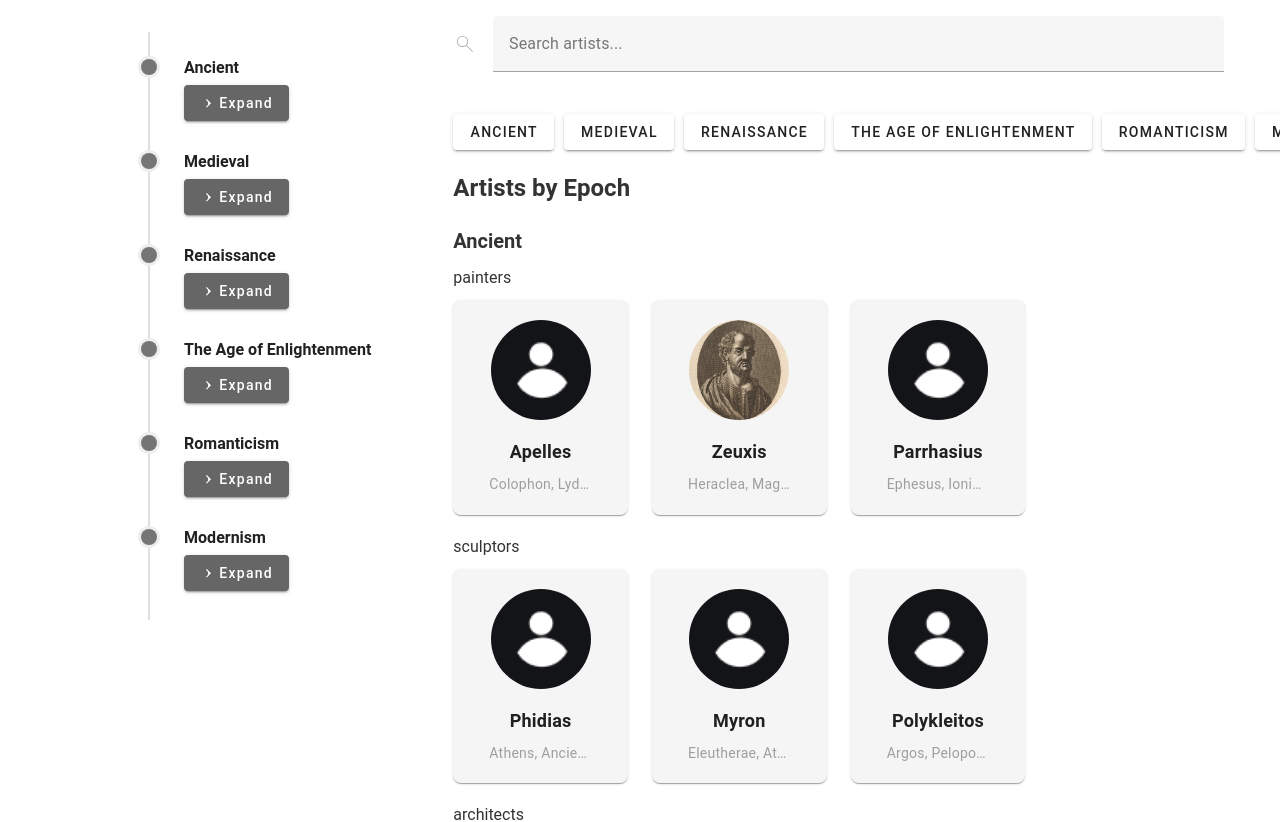
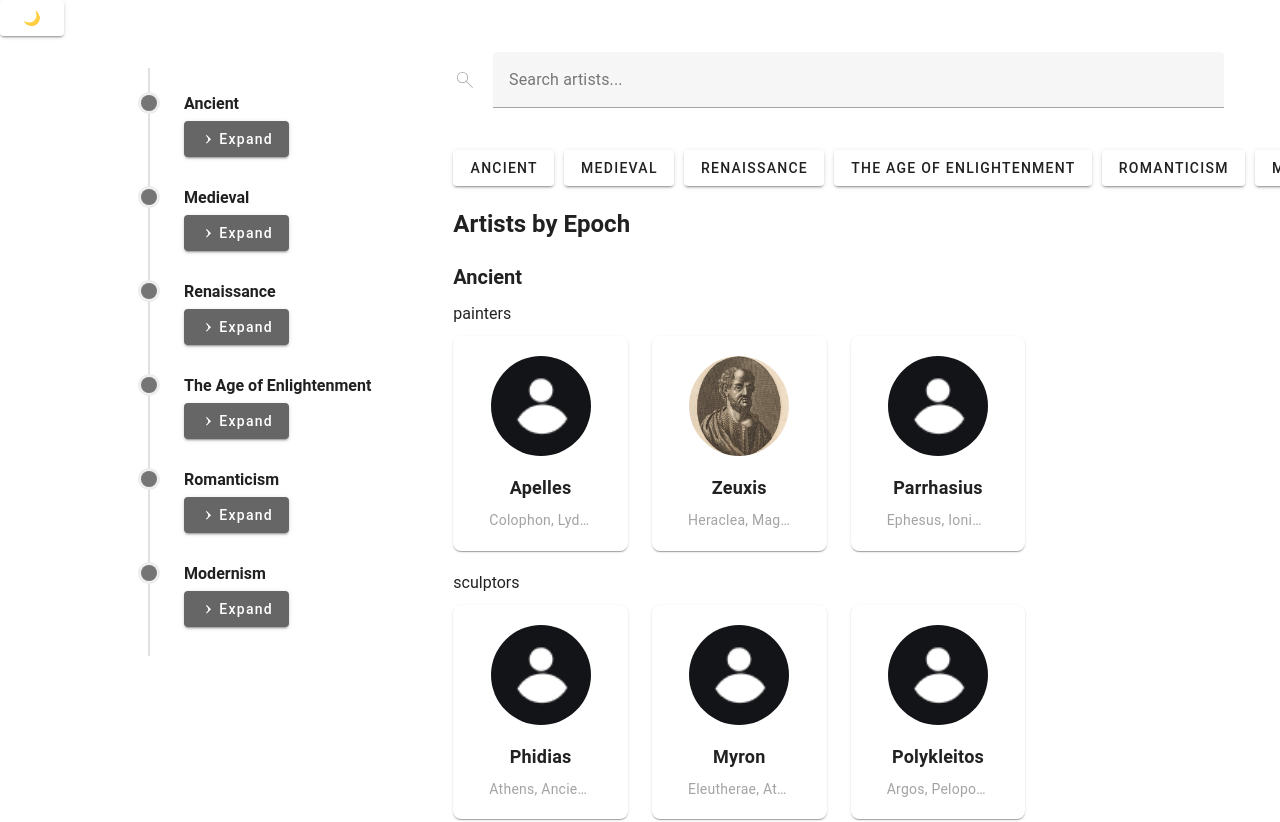
Before and after one commit to seryozhaokhta/vue3-timeline, a Vue app: page / in a window 1280 px wide. Shown: the top 822 px of the page. Built offline with nearby package versions, Linux system fonts and the light colour scheme.

Commit message:
added day/night mode

```diff
--- a/src/App.vue
+++ b/src/App.vue
@@ -2,6 +2,10 @@
 
   <template>
     <v-app>
+      <v-main>
+        <v-btn @click="toggleTheme">
+          {{ $vuetify.theme.global.name === 'light' ? '🌙' : '☀️' }}
+        </v-btn>
         <v-container>
           <v-row>
             <v-col cols="4">
@@ -13,6 +17,7 @@
             </v-col>
           </v-row>
         </v-container>
+      </v-main>
     </v-app>
   </template>
 
@@ -27,5 +32,10 @@ export default {
       ArtTimeline,
       NodesApp,
     },
+    methods: {
+      toggleTheme() {
+        this.$vuetify.theme.global.name = this.$vuetify.theme.global.name === 'light' ? 'dark' : 'light';
+             },
+         },
      };
      </script>
--- a/src/components/ArtistList.vue
+++ b/src/components/ArtistList.vue
@@ -51,14 +51,15 @@ export default {
         const epochs = ref(timelineData["Western-European-art-periodization"].map(item => item.epoch));
         const selectedEpoch = ref('');
 
-        const filteredArtists = computed(() => {
-            let filtered = artistsData.value;
+        const filterByEpoch = (epoch) => {
+            if (selectedEpoch.value === epoch) {
+                selectedEpoch.value = '';
+            } else {
+                selectedEpoch.value = epoch;
+            }
+        };
 
-            if (selectedEpoch.value) {
-                filtered = { [selectedEpoch.value]: filtered[selectedEpoch.value] };
-            }
-
-            if (searchQuery.value.trim()) {
+        const filterArtistsByQuery = (filtered) => {
             const query = searchQuery.value.toLowerCase();
             const searchFiltered = {};
 
@@ -83,7 +84,18 @@ export default {
                 }
             });
 
-                filtered = searchFiltered;
+            return searchFiltered;
+        };
+
+        const filteredArtists = computed(() => {
+            let filtered = artistsData.value;
+
+            if (selectedEpoch.value) {
+                filtered = { [selectedEpoch.value]: filtered[selectedEpoch.value] };
+            }
+
+            if (searchQuery.value.trim()) {
+                filtered = filterArtistsByQuery(filtered);
             }
 
             return filtered;
@@ -101,14 +113,6 @@ export default {
             }
         };
 
-        const filterByEpoch = (epoch) => {
-            if (selectedEpoch.value === epoch) {
-                selectedEpoch.value = '';
-            } else {
-                selectedEpoch.value = epoch;
-            }
-        };
-
         return {
             searchQuery,
             filteredArtists,
@@ -118,6 +122,7 @@ export default {
             filterByEpoch
         };
     }
+
 };
 </script>
 
@@ -125,7 +130,7 @@ export default {
 h1,
 h2,
 h3 {
-    color: #333;
+    color: var(--text);
     margin: 20px 0 10px;
 }
 
@@ -164,7 +169,7 @@ h3 {
 .artist-card {
     padding: 20px;
     text-align: center;
-    background-color: #f5f5f5;
+    background-color: var(--cardBackground);
     border-radius: 8px;
     transition: transform 0.3s, box-shadow 0.3s;
 }
--- a/src/components/NodesApp.vue
+++ b/src/components/NodesApp.vue
@@ -4,44 +4,36 @@
     <div>
         <svg ref="svg" :width="width" :height="height" @mousemove="onMouseMove" @mouseup="onMouseUp"
             @touchmove="onTouchMove" @touchend="onTouchEnd" @touchcancel="onTouchEnd">
-            <!-- Кривые Безье -->
+            <!-- Bezier Paths -->
             <path v-for="(artist, artistIndex) in artists" :key="'path-' + artistIndex"
-                :d="drawBezier(epochPositions[artist.epoch], artist.position)" class="bezier-path" :opacity="artist.epoch === isHoveringEpoch || isHoveringEpoch === null
-                    ? 1
-                    : 0.16
-                    " />
-            <!-- Эпохи -->
+                :d="drawBezier(epochPositions[artist.epoch], artist.position)" class="bezier-path"
+                :style="bezierPathStyle"
+                :opacity="artist.epoch === isHoveringEpoch || isHoveringEpoch === null ? 1 : 0.16" />
+            <!-- Epochs -->
             <g v-for="(epoch, epochIndex) in epochs" :key="epochIndex">
                 <circle :cx="epoch.position.x" :cy="epoch.position.y" :r="epoch.isHovered ? 20 : 15"
-                    class="epoch-circle" @mousedown="onMouseDown(epoch, 'epoch')"
+                    class="epoch-circle" :style="epochCircleStyle" @mousedown="onMouseDown(epoch, 'epoch')"
                     @touchstart.prevent="onTouchStart(epoch, 'epoch')"
                     :opacity="epoch.isHovered || isHoveringEpoch === null ? 1 : 0.16" />
                 <text :x="epoch.position.x" :y="epoch.position.y + 45" class="epoch-text" text-anchor="middle"
-                    @mouseover="onEpochMouseOver(epoch)" @mouseout="onEpochMouseOut(epoch)"
+                    :style="epochTextStyle" @mouseover="onEpochMouseOver(epoch)" @mouseout="onEpochMouseOut(epoch)"
                     :opacity="epoch.isHovered || isHoveringEpoch === null ? 1 : 0.16">
                     {{ epoch.name }}
                 </text>
             </g>
-
-            <!-- Художники -->
+            <!-- Artists -->
             <g v-for="(artist, artistIndex) in artists" :key="artistIndex">
                 <circle :cx="artist.position.x" :cy="artist.position.y" :r="artist.isHovered ? 20 : 15"
-                    class="artist-circle" @mousedown="onMouseDown(artist, 'artist')"
+                    class="artist-circle" :style="artistCircleStyle" @mousedown="onMouseDown(artist, 'artist')"
                     @touchstart.prevent="onTouchStart(artist, 'artist')" @mouseover="onMouseOver(artist)"
-                    @mouseout="onMouseOut(artist)" :opacity="artist.epoch === isHoveringEpoch || isHoveringEpoch === null
-                        ? 1
-                        : 0.16
-                        " />
+                    @mouseout="onMouseOut(artist)"
+                    :opacity="artist.epoch === isHoveringEpoch || isHoveringEpoch === null ? 1 : 0.16" />
                 <image :x="artist.position.x - 10" :y="artist.position.y - 10" width="20" height="20"
-                    :href="artist.photoURL" :opacity="artist.epoch === isHoveringEpoch || isHoveringEpoch === null
-                        ? 1
-                        : 0.16
-                        " />
+                    :href="artist.photoURL"
+                    :opacity="artist.epoch === isHoveringEpoch || isHoveringEpoch === null ? 1 : 0.16" />
                 <text :x="artist.position.x" :y="artist.position.y + 35" class="artist-text" text-anchor="middle"
-                    :opacity="artist.epoch === isHoveringEpoch || isHoveringEpoch === null
-                        ? 1
-                        : 0.16
-                        ">
+                    :style="artistTextStyle"
+                    :opacity="artist.epoch === isHoveringEpoch || isHoveringEpoch === null ? 1 : 0.16">
                     {{ artist.name }}
                 </text>
             </g>
@@ -60,16 +52,8 @@ export default {
             epochs: [
                 { name: "Ancient", position: { x: 100, y: 50 }, isHovered: false },
                 { name: "Medieval", position: { x: 100, y: 150 }, isHovered: false },
-                {
-                    name: "Renaissance",
-                    position: { x: 100, y: 250 },
-                    isHovered: false,
-                },
-                {
-                    name: "The Age of Enlightenment",
-                    position: { x: 100, y: 350 },
-                    isHovered: false,
-                },
+                { name: "Renaissance", position: { x: 100, y: 250 }, isHovered: false },
+                { name: "The Age of Enlightenment", position: { x: 100, y: 350 }, isHovered: false },
                 { name: "Romanticism", position: { x: 100, y: 450 }, isHovered: false },
                 { name: "Modernism", position: { x: 100, y: 550 }, isHovered: false },
             ],
@@ -85,6 +69,31 @@ export default {
                 positions[epoch.name] = epoch.position;
                 return positions;
             }, {});
+        },
+        bezierPathStyle() {
+            return {
+                stroke: this.$vuetify.theme.global.current.colors.path,
+            };
+        },
+        epochCircleStyle() {
+            return {
+                fill: this.$vuetify.theme.global.current.colors.epoch,
+            };
+        },
+        artistCircleStyle() {
+            return {
+                fill: this.$vuetify.theme.global.current.colors.node,
+            };
+        },
+        epochTextStyle() {
+            return {
+                fill: this.$vuetify.theme.global.current.variables.text,
+            };
+        },
+        artistTextStyle() {
+            return {
+                fill: this.$vuetify.theme.global.current.variables.text,
+            };
         },
     },
     methods: {
@@ -104,16 +113,12 @@ export default {
                 Modernism: 0,
             };
             const yStep = 60;
-            const xOffset = 90; // Смещение по X для каждой эпохи
+            const xOffset = 90; // Offset for each epoch
 
             Object.keys(artistsData).forEach((epoch, epochIndex) => {
                 ["painters", "sculptors", "architects"].forEach((specialization) => {
                     artistsData[epoch][specialization].forEach((artist) => {
-                        const position = this.calculateArtistPosition(
-                            epoch,
-                            yOffsets[epoch],
-                            epochIndex * xOffset
-                        );
+                        const position = this.calculateArtistPosition(epoch, yOffsets[epoch], epochIndex * xOffset);
                         loadedArtists.push({
                             ...artist,
                             epoch,
@@ -130,8 +135,8 @@ export default {
         calculateArtistPosition(epoch, yOffset, xOffset) {
             const epochPosition = this.epochPositions[epoch];
             return {
-                x: epochPosition.x + 300 + xOffset, // Вертикальное расположение справа от эпох с смещением по X
-                y: epochPosition.y + yOffset, // Последовательное вертикальное расположение
+                x: epochPosition.x + 300 + xOffset, // Position horizontally right from epochs with x offset
+                y: epochPosition.y + yOffset, // Sequential vertical positioning
             };
         },
         onMouseDown(item, type) {
@@ -164,13 +169,14 @@ export default {
             } else {
                 item.isHovered = false;
             }
-        }, onEpochMouseOver(epoch) {
+        },
+        onEpochMouseOver(epoch) {
+            epoch.isHovered = true;
             this.isHoveringEpoch = epoch.name;
-            epoch.isHovered = true;
         },
         onEpochMouseOut(epoch) {
+            epoch.isHovered = false;
             this.isHoveringEpoch = null;
-            epoch.isHovered = false;
         },
         onTouchStart(item, type) {
             this.dragging = item;
@@ -179,9 +185,8 @@ export default {
         onTouchMove(event) {
             if (this.dragging) {
                 const svgRect = this.$refs.svg.getBoundingClientRect();
-                const touch = event.touches[0];
-                const x = touch.clientX - svgRect.left;
-                const y = touch.clientY - svgRect.top;
+                const x = event.touches[0].clientX - svgRect.left;
+                const y = event.touches[0].clientY - svgRect.top;
                 this.dragging.position.x = x;
                 this.dragging.position.y = y;
             }
@@ -191,7 +196,7 @@ export default {
             this.dragType = null;
         },
     },
-    created() {
+    mounted() {
         this.loadArtists();
     },
 };
@@ -201,35 +206,26 @@ export default {
 svg {
     border: 1px solid #ccc;
     user-select: none;
-    background-color: #f9f9f9;
 }
 
 .epoch-circle {
     transition: r 0.3s ease, fill 0.3s ease;
-    fill: #b0bec5;
 }
 
-.epoch-circle:hover {
-    fill: #78909c;
-}
+.epoch-circle:hover {}
 
 .epoch-text {
-    fill: #333;
     font-size: 14px;
     font-family: "Helvetica Neue", sans-serif;
 }
 
 .artist-circle {
     transition: r 0.3s ease, fill 0.3s ease;
-    fill: #81c784;
 }
 
-.artist-circle:hover {
-    fill: #66bb6a;
-}
+.artist-circle:hover {}
 
 .artist-text {
-    fill: #333;
     font-size: 12px;
     font-family: "Helvetica Neue", sans-serif;
 }
--- a/src/main.js
+++ b/src/main.js
@@ -1,4 +1,5 @@
 // src/main.js
+
 import { createApp } from "vue";
 import App from "./App.vue";
 import vuetify from "./plugins/vuetify";
--- /dev/null
+++ b/src/plugins/theme.js
@@ -0,0 +1,34 @@
+// src/plugins/theme.js
+
+export const themes = {
+  light: {
+    dark: false,
+    colors: {
+      primary: "#1976D2",
+      secondary: "#424242",
+      node: "#81c784",
+      path: "#78909c",
+      epoch: "#b0bec5", // Добавляем цвет для epoch-circle
+    },
+    variables: {
+      background: "#ffffff",
+      text: "#333333",
+      cardBackground: "#f5f5f5",
+    },
+  },
+  dark: {
+    dark: true,
+    colors: {
+      primary: "#212121",
+      secondary: "#BDBDBD",
+      node: "#CFCFCF",
+      path: "#F0F0F0",
+      epoch: "#424242", // Добавляем цвет для epoch-circle
+    },
+    variables: {
+      background: "#333333",
+      text: "#ffffff",
+      cardBackground: "#212121",
+    },
+  },
+};
--- a/src/plugins/vuetify.js
+++ b/src/plugins/vuetify.js
@@ -1,9 +1,13 @@
 // src/plugins/vuetify.js
 
-import "vuetify/styles";
-import { createVuetify } from "vuetify";
-import * as components from "vuetify/components";
+   import { createVuetify } from "vuetify";
+   import * as components from "vuetify/components";
+   import { themes } from "./theme"; // Импортируй темы
 
-export default createVuetify({
-  components,
-});
+   export default createVuetify({
+     components,
+     theme: {
+       defaultTheme: "light", // Начальная тема - светлая
+       themes: themes, // Используй импортированные темы
+     },
+   });
```
Lines whose indentation alone changed are shown as unchanged.
